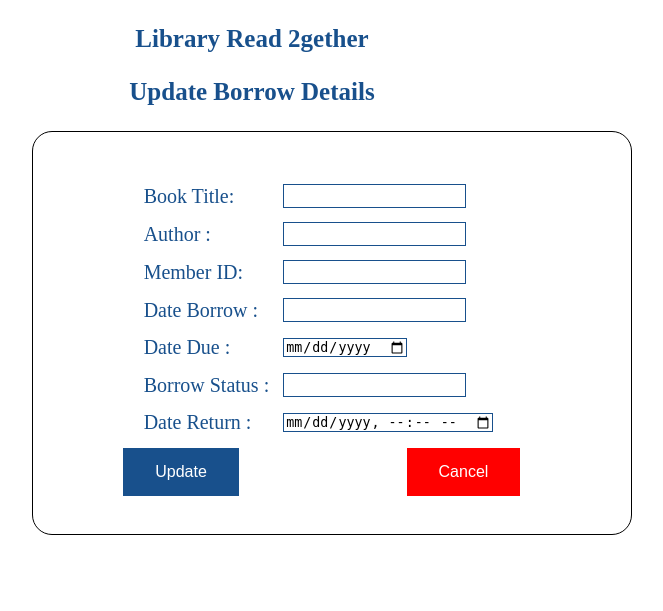
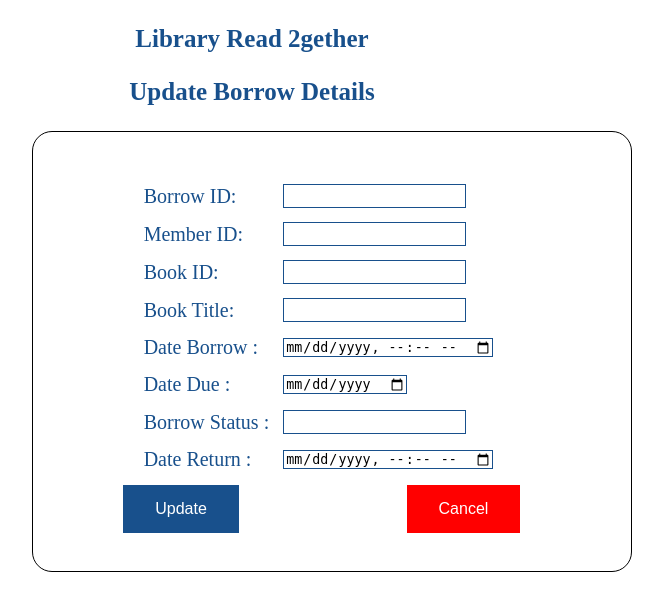
Before and after one commit to AmmarAzhad/COMP1044_CW_G2, a PHP site: page /borrow_update.php in a window 1280 px wide. Shown: the part 104-715 px from the top of the page, without its empty margins (388-1051 px from the left). Run offline with PHP 8.4, Linux system fonts and the light colour scheme; data that the repository does not hold is empty.

Commit message:
update function in progress

```diff
--- a/borrow.php
+++ b/borrow.php
@@ -112,7 +112,7 @@ while($row = mysqli_fetch_assoc($result)) {
 	echo "<td>".$row['due_date']."</td>";
 	echo "<td>".$row['borrow_status']."</td>";
 	echo "<td>".$row['date_return']."</td>";
-	echo "<td style='text-align:center'><a href='borrow_update.php? updateid=".$row['book_id']."'><img src='images/edit.png' width=20></a></td>";
+	echo "<td style='text-align:center'><a href='borrow_update.php? updateid=".$row['borrow_id']."'><img src='images/edit.png' width=20></a></td>";
 	echo "</tr>";
 }
 echo "</table>";
--- a/borrow_update.php
+++ b/borrow_update.php
@@ -56,8 +56,11 @@ include ("header.html");
 
 if(isset($_POST['update'])){
     $id = $_GET['updateid'];
+$book_id=$_POST['i_bookid'];
+$borrow_id=$_POST['i_borrowid'];
+$member_id = $_POST['i_memberid'];
+$book_id=$_POST['i_bookid'];
 $book_title=$_POST['i_booktitle'];
-$member_id = $_POST['i_memberid'];
 $date_borrow = $_POST['i_date_borrow'];
 $duedate = $_POST['i_duedate'];
 $borrow_status = $_POST['i_borrow_status'];
@@ -65,7 +68,7 @@ $date_return = $_POST['i_date_return'];
 
 
 //Simpan data dalam DB
-$mysql = "UPDATE borrowdetails SET date_borrow='$date_borrow', due_date='$duedate', borrow_status='$borrow_status', date_return='$date_return' WHERE book_id = $id";
+$mysql = "UPDATE borrowdetails, borrow SET borrow.date_borrow='$date_borrow', borrow.due_date='$duedate', borrowdetails.borrow_status='$borrow_status', borrowdetails.date_return='$date_return',  borrow.member_id='$member_id' WHERE borrow.borrow_id=$id";
 if (mysqli_query($conn, $mysql)) {
 	//papar javascript alert jika pengguna baru berjaya daftar
 	echo '<script type="text/javascript">;
@@ -83,16 +86,20 @@ else {
 <?php
 if (isset($_GET['updateid'])){
   $id = $_GET['updateid'];
-  $query = "SELECT * FROM book WHERE book_id = $id";
+  $query = "SELECT borrow.borrow_id, borrow.member_id, borrowdetails.book_id, book.book_title, borrow.date_borrow, borrow.due_date, borrowdetails.borrow_status, borrowdetails.date_return
+FROM book, borrow, borrowdetails
+WHERE book.book_id = borrowdetails.book_id AND borrow.borrow_id = borrowdetails.borrow_id AND borrow.borrow_id= $id";
   $mysql = $query;
   $result = mysqli_query($conn, $mysql) or die(mysql_error());
   $row = mysqli_fetch_assoc($result);
-  $book_title = $row['book_title'];//book
-  $member_id=$row['member_id'];//borrow
-  $dateborrow=$row['date_borrow'];//borrow
-  $duedate=$row['due_date'];//borrow
-  $borrow_status=$row['borrow_status'];//borrowdetails
-  $date_return=$row['date_return'];//borrowdetails
+  $borrow_id=$row['borrow_id'];
+  $book_id=$row['book_id'];
+  $book_title = $row['book_title'];
+  $member_id=$row['member_id'];
+  $dateborrow=$row['date_borrow'];
+  $duedate=$row['due_date'];
+  $borrow_status=$row['borrow_status'];
+  $date_return=$row['date_return'];
 }
 ?>
 
@@ -116,22 +123,13 @@ if (isset($_GET['updateid'])){
 <td style="width: 30px"></td>
 </tr>
 
-
-
 <tr>
 <td></td>
-<td> Book Title:</td>
+<td> Borrow ID:</td>
 <div class="search">
-<td><input class = "input" type="text" name="i_booktitle" required value="<?php echo $book_title?>">
+<td><input class = "input" type="text" name="i_borrowid" required value="<?php echo $borrow_id?>">
 </td>
 </div>
-<td></td>
-</tr>
-
-<tr>
-<td></td>
-<td>Author :</td>
-<td><input type="text" name="i_author" required value="<?php echo $author?>"></td>
 <td></td>
 </tr>
 
@@ -145,18 +143,39 @@ if (isset($_GET['updateid'])){
 <td></td>
 </tr>
 
+<tr>
+<td></td>
+<td> Book ID:</td>
+<div class="search">
+<td><input class = "input" type="text" name="i_bookid" required value="<?php echo $book_id?>"readonly>
+</td>
+</div>
+<td></td>
+</tr>
+
+
+<tr>
+<td></td>
+<td> Book Title:</td>
+<div class="search">
+<td><input class = "input" type="text" name="i_booktitle" required value="<?php echo $book_title?>"readonly>
+</td>
+</div>
+<td></td>
+</tr>
+
 
 <tr>
 <td></td>
 <td>Date Borrow :</td>
-<td><input type="text" name="i_date_borrow" required value="<?php echo $dateborrow?>"></td>
+<td><input type="datetime-local" name="i_date_borrow" required value="<?php echo $dateborrow?>"></td>
 <td></td>
 </tr>
 
 <tr>
 <td></td>
 <td>Date Due :</td>
-<td><input type="date" name="i_duedate" ></td>
+<td><input type="date" name="i_duedate" required value="<?php echo $duedate?>"></td>
 <td></td>
 </tr>
 
@@ -170,7 +189,7 @@ if (isset($_GET['updateid'])){
 <tr>
 <td></td>
 <td>Date Return :</td>
-<td><input type="datetime-local" name="i_date_return" ></td>
+<td><input type="datetime-local" name="i_date_return"required value="<?php echo $date_return?>"></td>
 <td></td>
 </tr>
 
```
